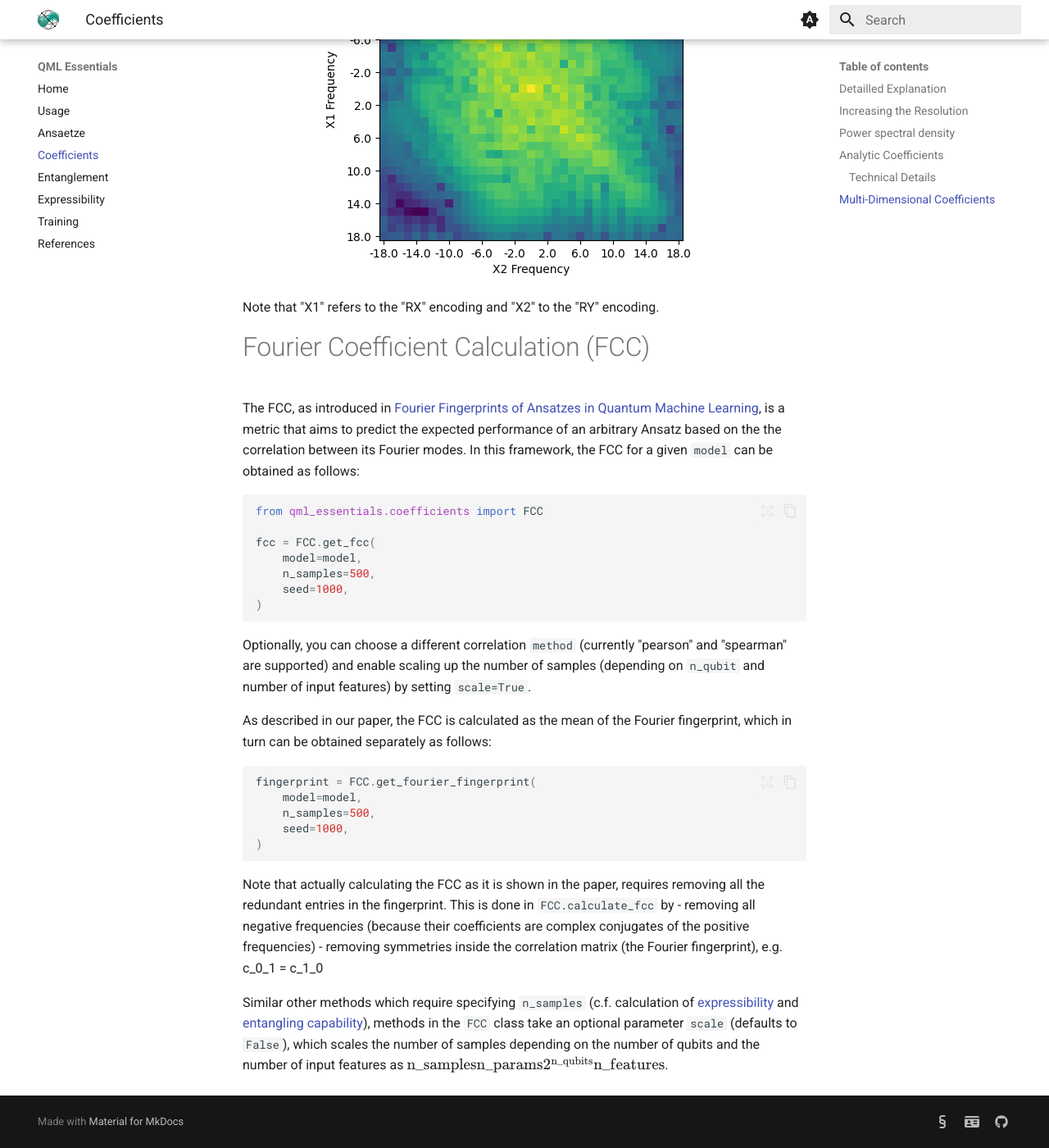
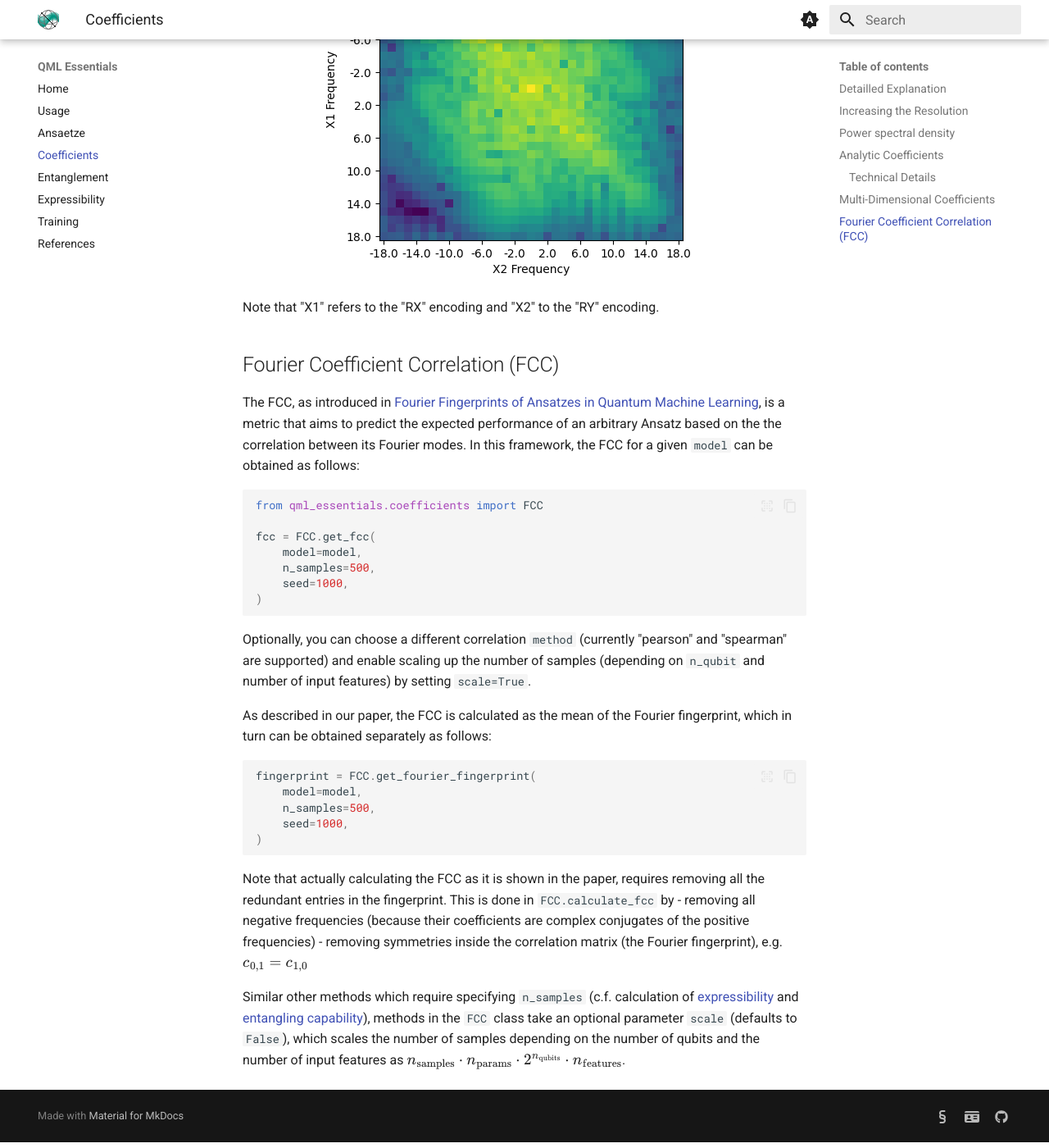
Before and after one commit to cirKITers/qml-essentials, an MkDocs documentation site: the page built from docs/coefficients.md, in a window 1280 px wide and 1400 px high, scrolled down 6669 px. Shown: the whole window at 82% size. Built offline with MkDocs 1.6.1 and Material for MkDocs 9.7.7, drawn with Linux system fonts in a browser that asks for light colours; emoji names are drawn with the system emoji font.

Commit message:
latex
Signed-off-by: Melvin Strobl <lc3267@kit.edu>

```diff
--- a/docs/coefficients.md
+++ b/docs/coefficients.md
@@ -184,7 +184,7 @@ Using a logarithmic color bar, one obtains the following 2D-spectrum:
 
 Note that "X1" refers to the "RX" encoding and "X2" to the "RY" encoding.
 
-# Fourier Coefficient Calculation (FCC)
+## Fourier Coefficient Correlation (FCC)
 
 The FCC, as introduced in [Fourier Fingerprints of Ansatzes in Quantum Machine Learning](https://doi.org/10.48550/arXiv.2508.20868), is a metric that aims to predict the expected performance of an arbitrary Ansatz based on the the correlation between its Fourier modes.
 In this framework, the FCC for a given `model` can be obtained as follows:
@@ -214,6 +214,6 @@ fingerprint = FCC.get_fourier_fingerprint(
 Note that actually calculating the FCC as it is shown in the paper, requires removing all the redundant entries in the fingerprint.
 This is done in `FCC.calculate_fcc` by
 - removing all negative frequencies (because their coefficients are complex conjugates of the positive frequencies)
-- removing symmetries inside the correlation matrix (the Fourier fingerprint), e.g. c_0_1 = c_1_0
+- removing symmetries inside the correlation matrix (the Fourier fingerprint), e.g. $c_{0,1} = c_{1,0}$
 
-Similar other methods which require specifying `n_samples` (c.f. calculation of [expressibility](expressibility.md) and [entangling capability](entangling.md)), methods in the `FCC` class take an optional parameter `scale` (defaults to `False`), which scales the number of samples depending on the number of qubits and the number of input features as $\text{n_samples} \text{n_params} 2^{\text{n_qubits}} \text{n_features}$.
+Similar other methods which require specifying `n_samples` (c.f. calculation of [expressibility](expressibility.md) and [entangling capability](entangling.md)), methods in the `FCC` class take an optional parameter `scale` (defaults to `False`), which scales the number of samples depending on the number of qubits and the number of input features as $n_\text{samples} \cdot n_\text{params} \cdot 2^{n_\text{qubits}} \cdot n_\text{features}$.
```
